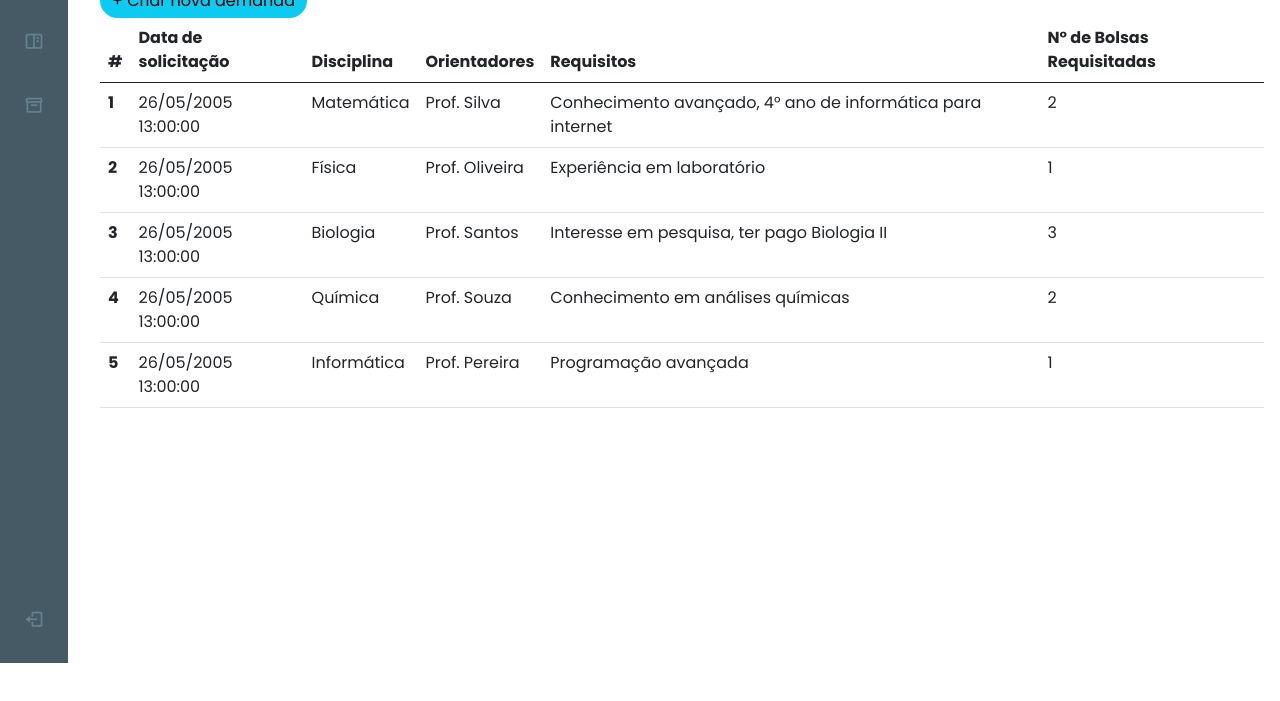
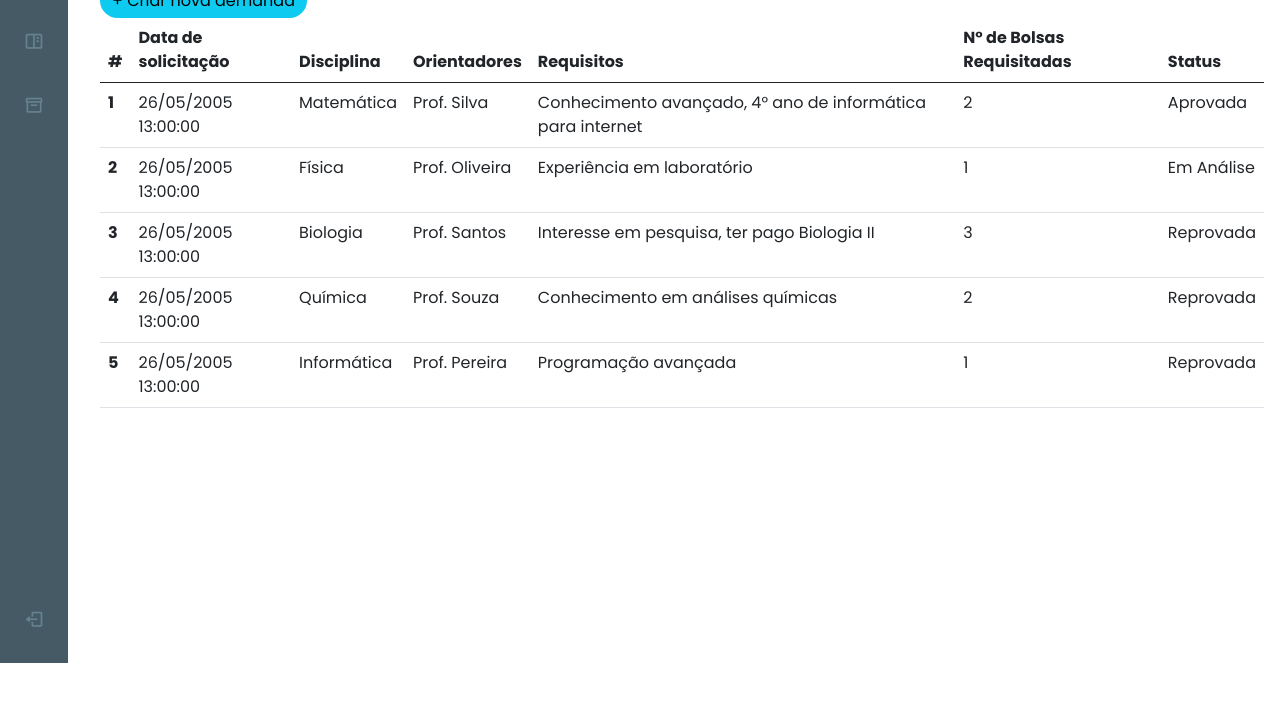
Before and after one commit to leticiaribeiro16/front-minerva, a plain HTML site: page professor/demandaLista.html in a window 1280 px wide. Shown: the part 137-838 px from the top of the page. Drawn offline with nearby package versions, Linux system fonts and the light colour scheme; a small style sheet from the web is missing.

Commit message:
colocando coluna status

```diff
--- a/professor/demandaLista.html
+++ b/professor/demandaLista.html
@@ -62,6 +62,7 @@
             <th scope="col">Orientadores</th>
             <th scope="col">Requisitos</th>
             <th scope="col">N° de Bolsas Requisitadas</th>
+            <th scope="col">Status</th>
           </tr>
         </thead>
         <tbody>
@@ -81,11 +82,11 @@
     <script>
         // Informações para preencher a tabela
         const demandas = [
-        { id: 1, data: '26/05/2005 13:00:00', disciplina: 'Matemática', orientadores: 'Prof. Silva', requisitos: 'Conhecimento avançado, 4° ano de informática para internet', bolsas: 2 },
-        { id: 2, data: '26/05/2005 13:00:00', disciplina: 'Física', orientadores: 'Prof. Oliveira', requisitos: 'Experiência em laboratório', bolsas: 1 },
-        { id: 3, data: '26/05/2005 13:00:00', disciplina: 'Biologia', orientadores: 'Prof. Santos', requisitos: 'Interesse em pesquisa, ter pago Biologia II', bolsas: 3 },
-        { id: 4, data: '26/05/2005 13:00:00', disciplina: 'Química', orientadores: 'Prof. Souza', requisitos: 'Conhecimento em análises químicas', bolsas: 2 },
-        { id: 5, data: '26/05/2005 13:00:00', disciplina: 'Informática', orientadores: 'Prof. Pereira', requisitos: 'Programação avançada', bolsas: 1 },
+        { id: 1, data: '26/05/2005 13:00:00', disciplina: 'Matemática', orientadores: 'Prof. Silva', requisitos: 'Conhecimento avançado, 4° ano de informática para internet', bolsas: 2, status: 'Aprovada' },
+        { id: 2, data: '26/05/2005 13:00:00', disciplina: 'Física', orientadores: 'Prof. Oliveira', requisitos: 'Experiência em laboratório', bolsas: 1, status: 'Em Análise'},
+        { id: 3, data: '26/05/2005 13:00:00', disciplina: 'Biologia', orientadores: 'Prof. Santos', requisitos: 'Interesse em pesquisa, ter pago Biologia II', bolsas: 3, status: 'Reprovada' },
+        { id: 4, data: '26/05/2005 13:00:00', disciplina: 'Química', orientadores: 'Prof. Souza', requisitos: 'Conhecimento em análises químicas', bolsas: 2, status: 'Reprovada' },
+        { id: 5, data: '26/05/2005 13:00:00', disciplina: 'Informática', orientadores: 'Prof. Pereira', requisitos: 'Programação avançada', bolsas: 1, status: 'Reprovada' },
         ];
 
         // preenche tabela
@@ -102,6 +103,7 @@
             <td>${demanda.orientadores}</td>
             <td>${demanda.requisitos}</td>
             <td>${demanda.bolsas}</td>
+            <td>${demanda.status}</td>
             `;
 
             tbody.appendChild(tr);
```
